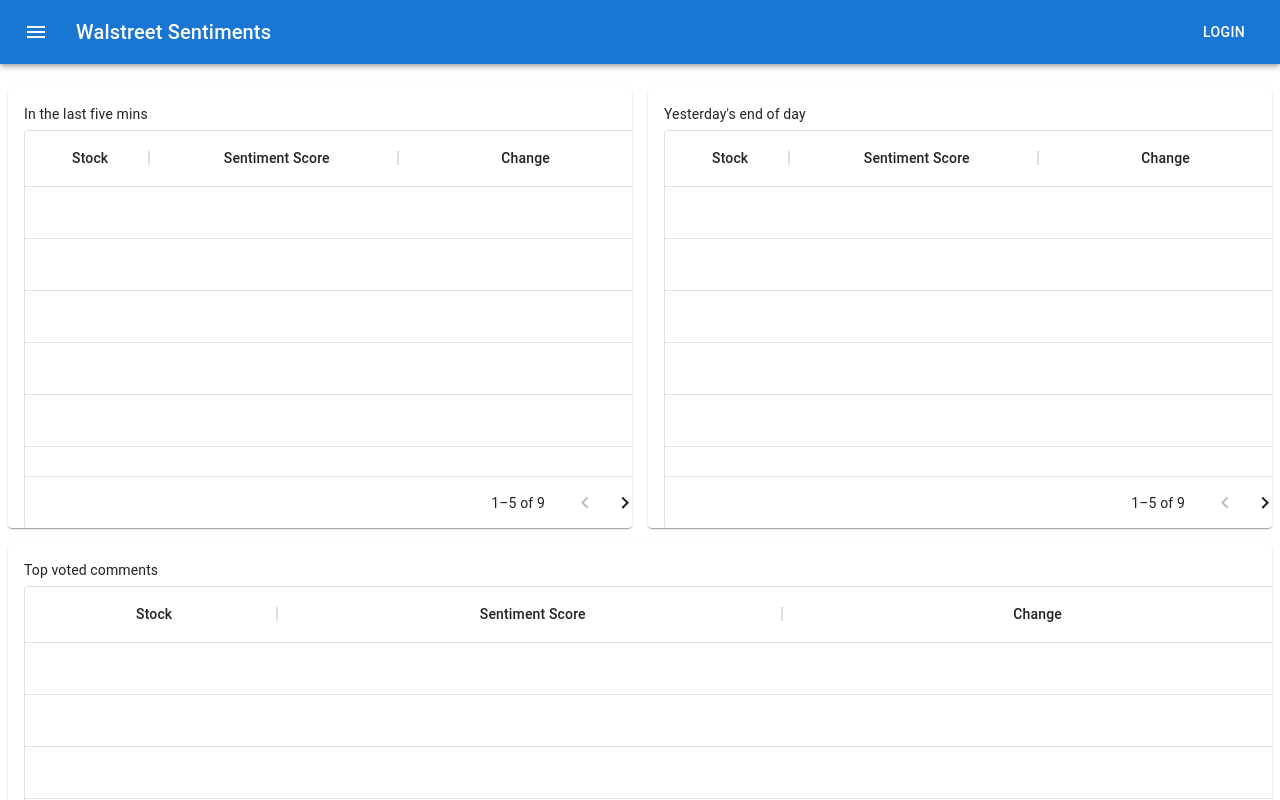
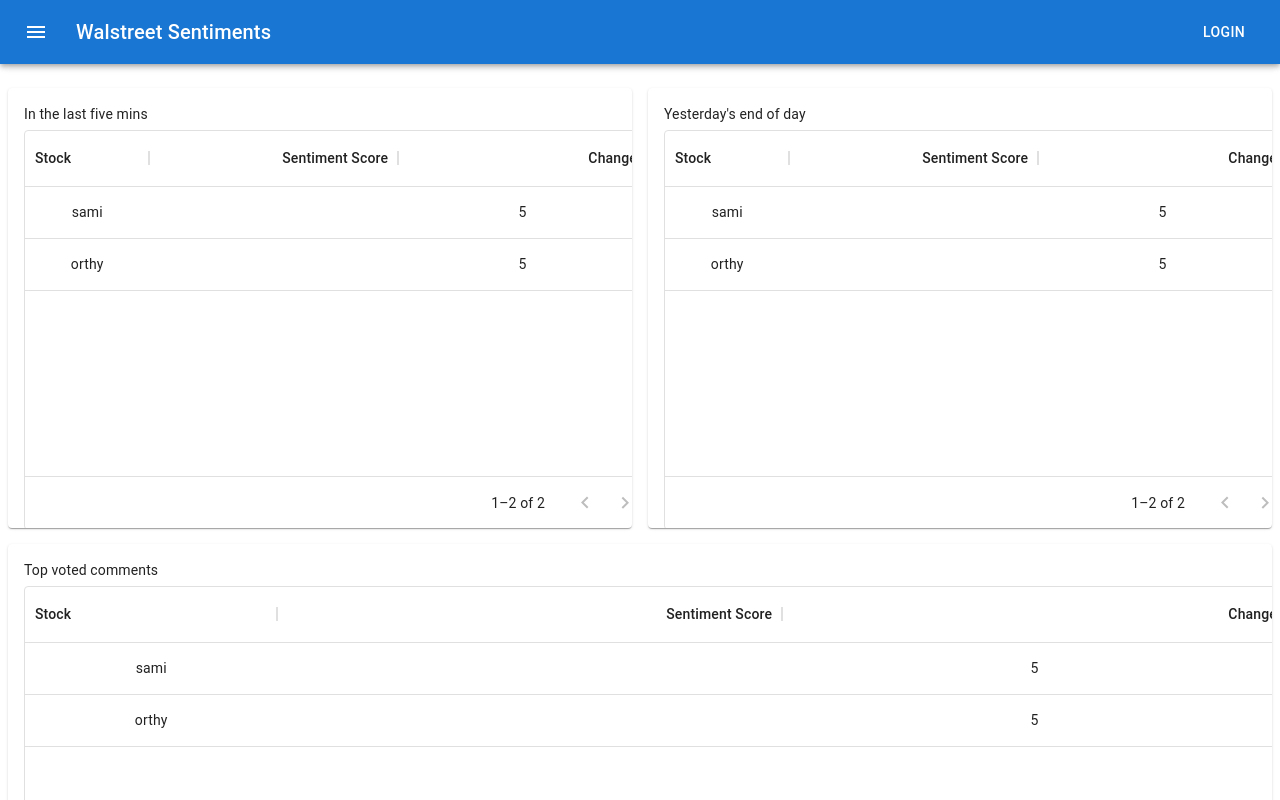
Before and after one commit to Sami6720/wallstreet_sentiments_2.0, a React (Create React App) app: page / in a window 1280 px wide. Shown: the top 800 px of the page. Built offline with nearby package versions, Linux system fonts and the light colour scheme.

Commit message:
fix(front_end): add dummy according to column fields

```diff
--- a/src/App.js
+++ b/src/App.js
@@ -4,8 +4,17 @@ import Grid from "@mui/material/Grid"; // Grid version 1
 import Navbar from "./components/Navbar";
 import { Toolbar } from "@mui/material";
 import DataCard from "./components/DataCard";
+import { useState } from "react";
 
 function App() {
+
+  // Code to update live data columns
+
+  const [liveDataCol, changeCol] = useState();
+
+
+
+
   return (
     <Grid container spacing={2}>
       <Grid item xs={12} md={12} lg={12}>
@@ -14,7 +23,7 @@ function App() {
         {/* The empty toolbar component makes sure that  */}
       </Grid>
       <Grid item xs={12} sm={6} md={6} lg={6}>
-        <DataCard name={"In the last five mins"}></DataCard>
+        <DataCard name={"In the last five mins"} rows={liveDataCol}></DataCard>
       </Grid>
       <Grid item xs={12} sm={6} md={6} lg={6}>
         <DataCard name={"Yesterday's end of day"}></DataCard>
--- a/src/components/DataCard.js
+++ b/src/components/DataCard.js
@@ -12,8 +12,8 @@ function DataCard(props) {
       type: "string",
       soratble: true,
       editable: false,
-      headerAlign: "center",
-      flex: 0.2
+      align: "center",
+      flex: 0.2,
     },
     {
       field: "Total_Compound",
@@ -21,7 +21,7 @@ function DataCard(props) {
       type: "number",
       editable: false,
       soratble: true,
-      headerAlign: "center",
+      align: "center",
       flex: 0.4,
     },
     {
@@ -30,23 +30,17 @@ function DataCard(props) {
       type: "number",
       editable: false,
       soratble: true,
-      headerAlign: "center",
+      align: "center",
       flex: 0.4,
     },
   ];
 
   const rows = [
-    { id: 1, lastName: "Snow", firstName: "Jon", age: 35 },
-    { id: 2, lastName: "Lannister", firstName: "Cersei", age: 42 },
-    { id: 3, lastName: "Lannister", firstName: "Jaime", age: 45 },
-    { id: 4, lastName: "Stark", firstName: "Arya", age: 16 },
-    { id: 5, lastName: "Targaryen", firstName: "Daenerys", age: null },
-    { id: 6, lastName: "Melisandre", firstName: null, age: 150 },
-    { id: 7, lastName: "Clifford", firstName: "Ferrara", age: 44 },
-    { id: 8, lastName: "Frances", firstName: "Rossini", age: 36 },
-    { id: 9, lastName: "Roxie", firstName: "Harvey", age: 65 },
+    { id: 1, Stocks: "sami", Total_compund: 35, Percentage_Change: 5 },
+    { id: 2, Stocks: "orthy", Total_compund: 35, Percentage_Change: 5 },
   ];
 
+  // const rows=props.rows;
   const { name } = props;
   return (
     <Card>
```
